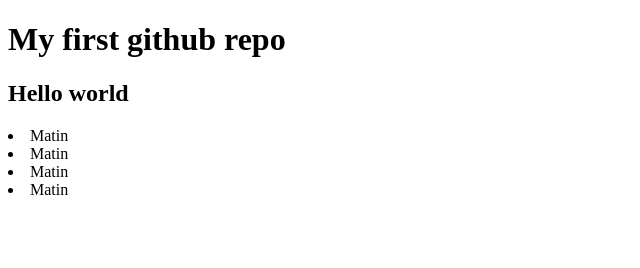
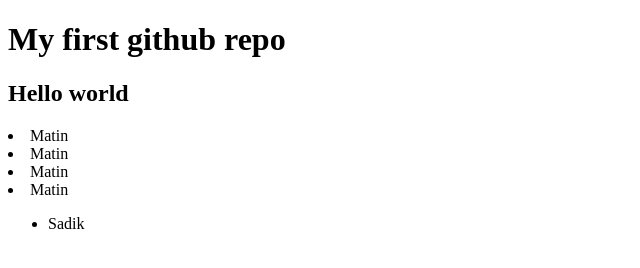
Before and after one commit to sadik8072/my-first-repo, a plain HTML site: page index.html in a window 1280 px wide. Shown: the full height of the page, 0-640 px from the left. Drawn offline with Linux system fonts and the light colour scheme.

Commit message:
sadik added

```diff
--- a/index.html
+++ b/index.html
@@ -12,5 +12,8 @@
     <li>Matin</li>
     <li>Matin</li>
     <li>Matin</li>
+    <ul>
+        <li>Sadik</li>
+    </ul>
 </body>
 </html>
```
